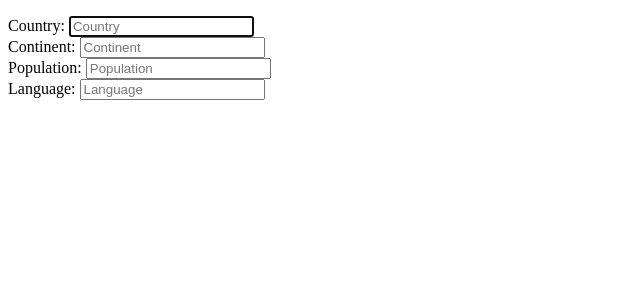
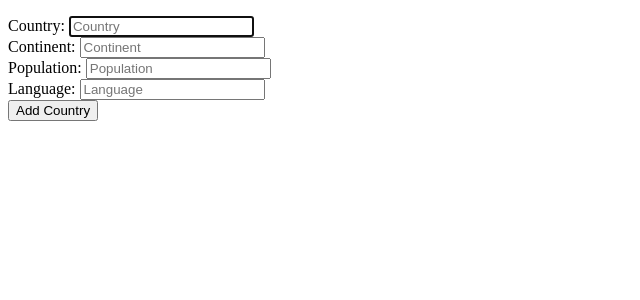
Before and after one commit to rosscondie/Python_Flask_Project, a Flask app: page /countries/new in a window 1280 px wide. Shown: the part 88-388 px from the top of the page, without its empty margins (0-640 px from the left). Run offline with Flask 2, Linux system fonts and the light colour scheme.

Commit message:
allowed user to create coutnries

```diff
--- a/templates/countries/new.html
+++ b/templates/countries/new.html
@@ -20,5 +20,6 @@
             <input type="text" id="country_language" name="country_language" placeholder="Language">
         </div>
 
+        <button type="submit">Add Country</button>
     </form>
 {% endblock  %}
```
Also changed, not shown: templates/countries/index.html (+4 -3 lines).
